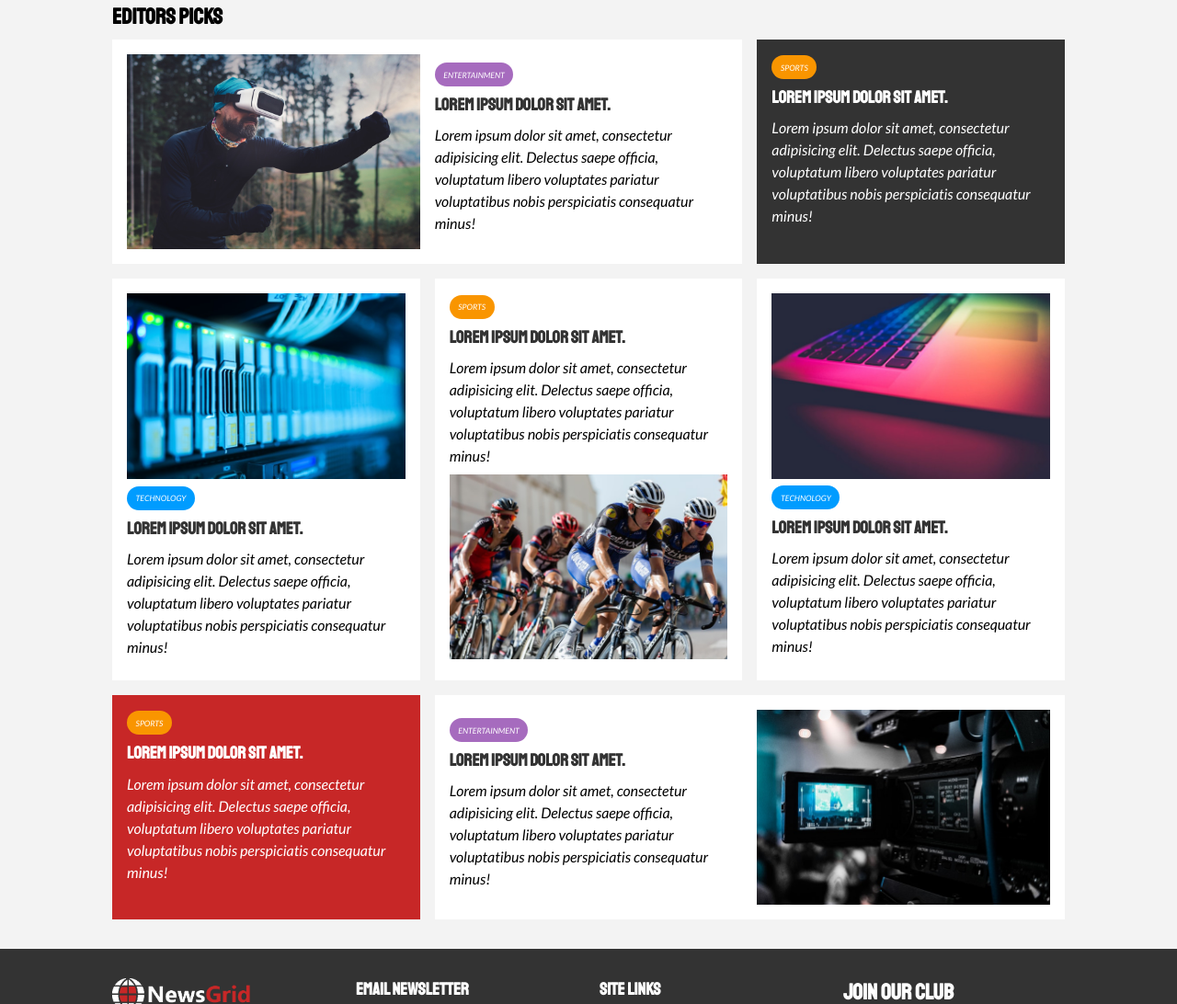
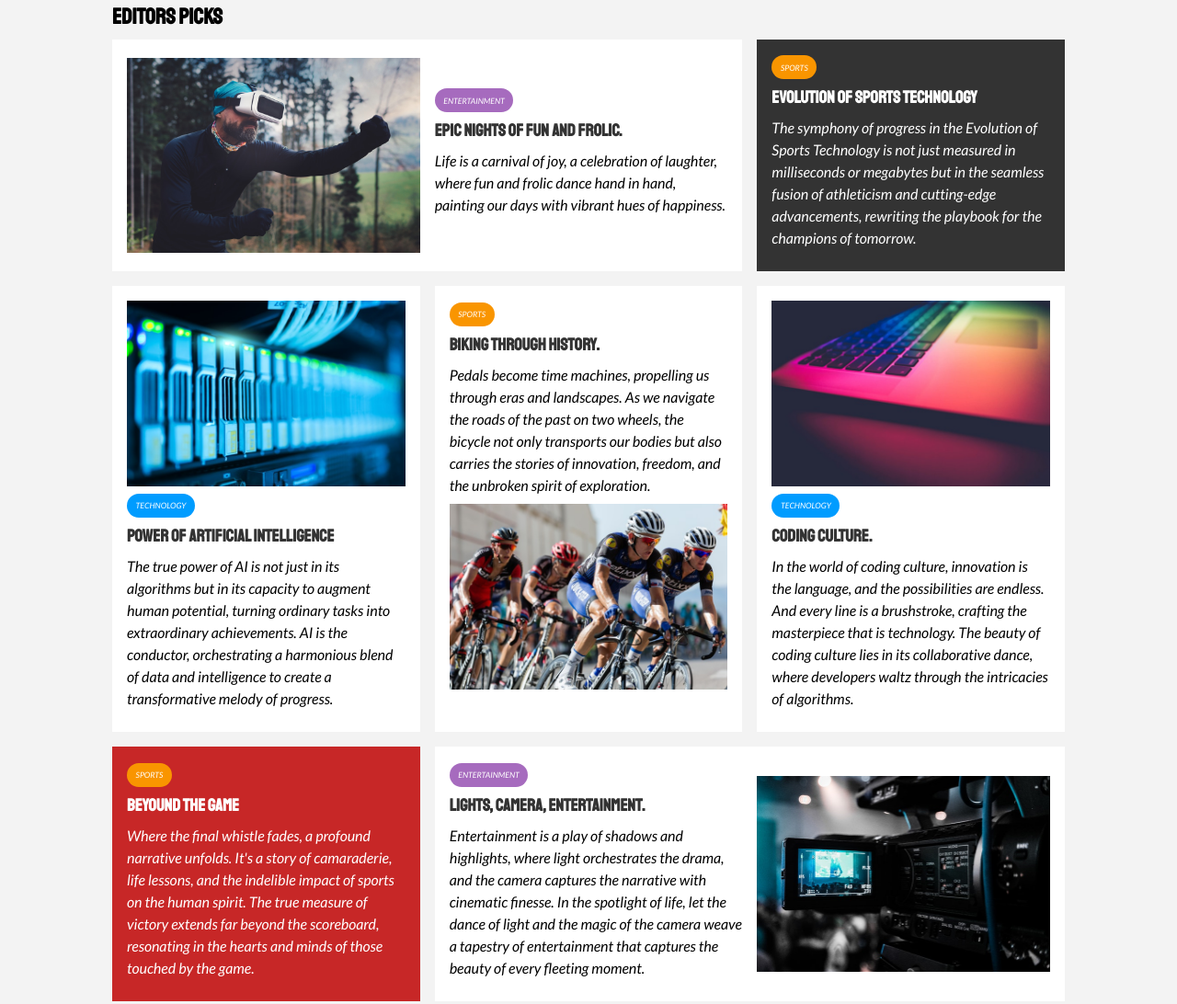
Before and after one commit to AdebiyiQudus/NewsGrid_Website, a plain HTML site: page index.html in a window 1280 px wide. Shown: the part 567-1659 px from the top of the page at 92% size. Drawn offline with Linux system fonts and the light colour scheme.

Commit message:
New articles

```diff
--- a/index.html
+++ b/index.html
@@ -36,7 +36,8 @@
         <div class="showcase-content">
             <div class="category category-sports">Sports</div>
             <h1>Some Sports Article</h1>
-            <p>Lorem ipsum dolor sit amet consectetur adipisicing elit. Vero reprehenderit ex officia cum! Molestiae maiores voluptas culpa. Harum ipsa laborum impedit corporis voluptate. Eligendi non culpa odio placeat optio ipsam.</p>
+            <p> The company itself is a very successful company. Vero criticizes from the services when! Blame the pleasure of the greater trouble.
+                The pleasure of the body hinders these labors. It is not the guilt of choosing to hate the choice itself.</p>
             <a href="article.html" class="btn btn-primary">Read More</a>
         </div>
     </div>
@@ -53,56 +54,63 @@
         <div>
             <div class="category category-ent">Entertainment</div>
             <h3>
-                <a href="article.html">Lorem ipsum dolor sit amet.</a>
+                <a href="article.html">Epic Nights of Fun and Frolic.</a>
             </h3>
-            <p>Lorem ipsum dolor sit amet, consectetur adipisicing elit. Delectus saepe officia, voluptatum libero voluptates pariatur voluptatibus nobis perspiciatis consequatur minus!</p>
+            <p>Life is a carnival of joy, a celebration of laughter, where fun and frolic dance hand in hand, painting our days with vibrant hues of happiness.</p>
         </div>
     </article>
     <article class="card bg-dark">
             <div class="category category-sports">Sports</div>
             <h3>
-                <a href="article.html">Lorem ipsum dolor sit amet.</a>
+                <a href="article.html">Evolution of Sports Technology</a>
             </h3>
-            <p>Lorem ipsum dolor sit amet, consectetur adipisicing elit. Delectus saepe officia, voluptatum libero voluptates pariatur voluptatibus nobis perspiciatis consequatur minus!</p>
+            <p>The symphony of progress in the Evolution of Sports Technology is not just measured in milliseconds or megabytes but in the seamless fusion of athleticism and cutting-edge advancements,
+                 rewriting the playbook for the champions of tomorrow.</p>
     </article>
     <article class="card">
         <img src="img/articles/tech1.jpg" alt="">
         <div class="category category-tech">Technology</div>
         <h3>
-            <a href="article.html">Lorem ipsum dolor sit amet.</a>
+            <a href="article.html">Power of Artificial Intelligence</a>
         </h3>
-        <p>Lorem ipsum dolor sit amet, consectetur adipisicing elit. Delectus saepe officia, voluptatum libero voluptates pariatur voluptatibus nobis perspiciatis consequatur minus!</p>
+        <p>The true power of AI is not just in its algorithms but in its capacity to augment human potential, turning ordinary tasks into extraordinary achievements.
+            AI is the conductor, orchestrating a harmonious blend of data and intelligence to create a transformative melody of progress.
+        </p>
 </article>
         <article class="card">
             <div class="category category-sports">Sports</div>
             <h3>
-                <a href="article.html">Lorem ipsum dolor sit amet.</a>
+                <a href="article.html">Biking Through History.</a>
             </h3>
-            <p>Lorem ipsum dolor sit amet, consectetur adipisicing elit. Delectus saepe officia, voluptatum libero voluptates pariatur voluptatibus nobis perspiciatis consequatur minus!</p>
+            <p>Pedals become time machines, propelling us through eras and landscapes. As we navigate the roads of the past on two wheels, the bicycle not only transports our bodies but also carries the stories of innovation, freedom, and the unbroken spirit of exploration.</p>
             <img src="img/articles/sports1.jpg" alt="">
         </article>
         <article class="card">
             <img src="img/articles/tech2.jpg" alt="">
             <div class="category category-tech">Technology</div>
             <h3>
-                <a href="article.html">Lorem ipsum dolor sit amet.</a>
+                <a href="article.html">Coding culture.</a>
             </h3>
-            <p>Lorem ipsum dolor sit amet, consectetur adipisicing elit. Delectus saepe officia, voluptatum libero voluptates pariatur voluptatibus nobis perspiciatis consequatur minus!</p>
+            <p> In the world of coding culture, innovation is the language, and the possibilities are endless. And every line is a brushstroke, crafting the masterpiece that is technology.
+                The beauty of coding culture lies in its collaborative dance, where developers waltz through the intricacies of algorithms.
+            </p>
     </article>
     <article class="card bg-primary">
         <div class="category category-sports">Sports</div>
         <h3>
-            <a href="article.html">Lorem ipsum dolor sit amet.</a>
+            <a href="article.html">Beyound the game</a>
         </h3>
-        <p>Lorem ipsum dolor sit amet, consectetur adipisicing elit. Delectus saepe officia, voluptatum libero voluptates pariatur voluptatibus nobis perspiciatis consequatur minus!</p>
+        <p>Where the final whistle fades, a profound narrative unfolds. It's a story of camaraderie, life lessons, and the indelible impact of sports on the human spirit.
+            The true measure of victory extends far beyond the scoreboard, resonating in the hearts and minds of those touched by the game.</p>
 </article>
 <article class="card">
     <div>
         <div class="category category-ent">Entertainment</div>
         <h3>
-            <a href="article.html">Lorem ipsum dolor sit amet.</a>
+            <a href="article.html">Lights, Camera, Entertainment.</a>
         </h3>
-        <p>Lorem ipsum dolor sit amet, consectetur adipisicing elit. Delectus saepe officia, voluptatum libero voluptates pariatur voluptatibus nobis perspiciatis consequatur minus!</p>
+        <p>Entertainment is a play of shadows and highlights, where light orchestrates the drama, and the camera captures the narrative with cinematic finesse.
+            In the spotlight of life, let the dance of light and the magic of the camera weave a tapestry of entertainment that captures the beauty of every fleeting moment.</p>
     </div>
     <img src="img/articles/ent2.jpg" alt="">
 </article>
```
